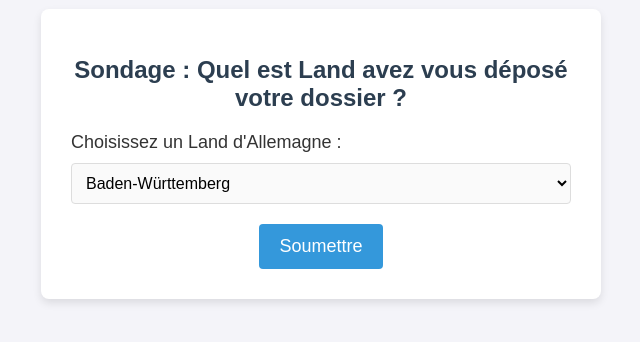
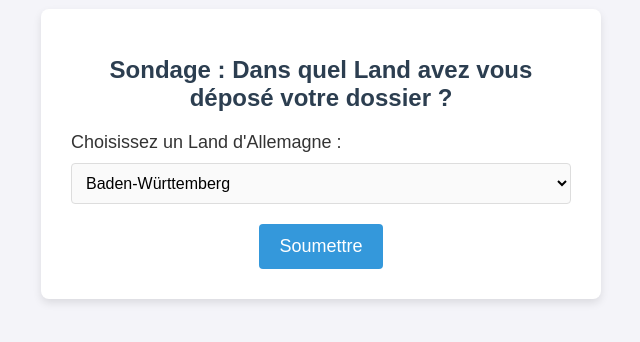
Before and after one commit to irm-rectum/sondage-gleich, a plain HTML site: page index.html in a window 1280 px wide. Shown: the part 246-588 px from the top of the page, without its empty margins (319-959 px from the left). Drawn offline with Linux system fonts and the light colour scheme.

Commit message:
index.html
v4

```diff
--- a/index.html
+++ b/index.html
@@ -94,7 +94,7 @@
 </head>
 <body>
     <div class="survey-form">
-        <h1>Sondage : Quel est Land avez vous déposé votre dossier ?</h1>
+        <h1>Sondage : Dans quel Land avez vous déposé votre dossier ?</h1>
 
         <!-- Formulaire de sondage -->
         <form id="survey-form">
```
